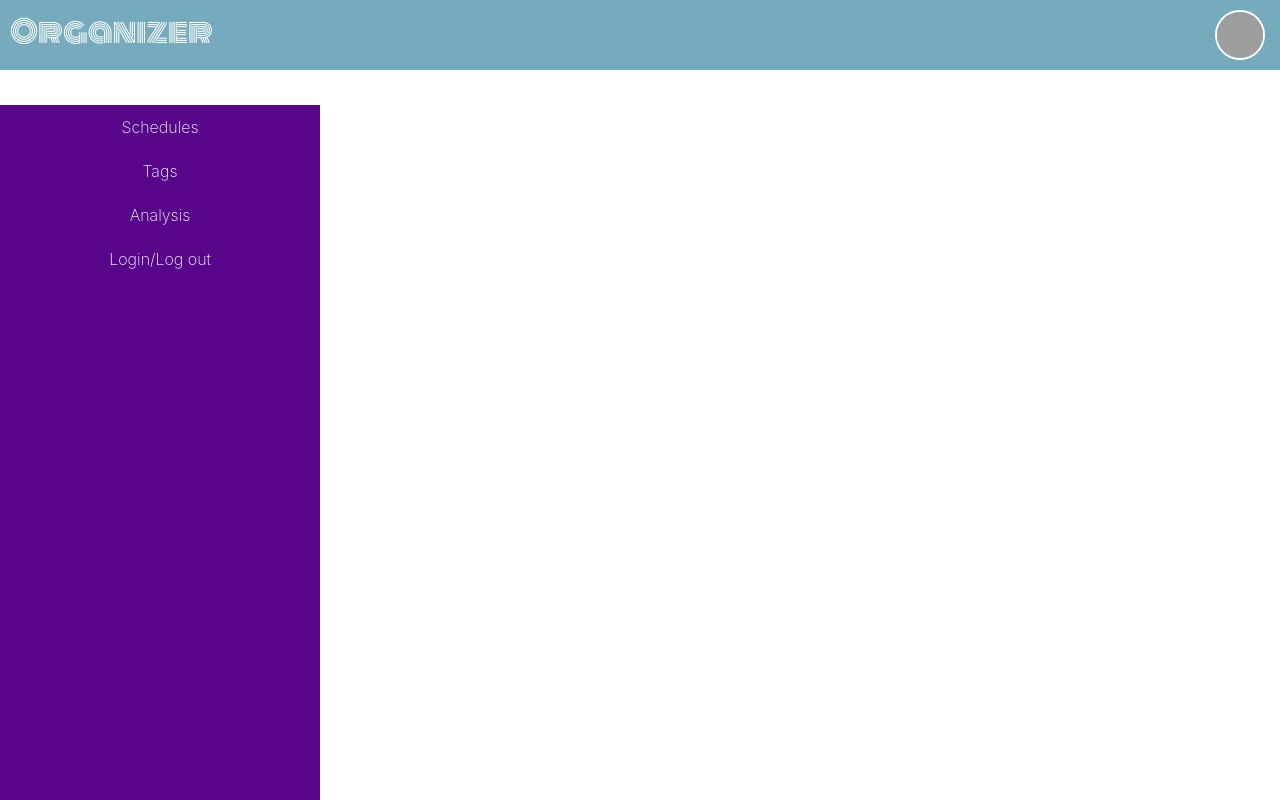
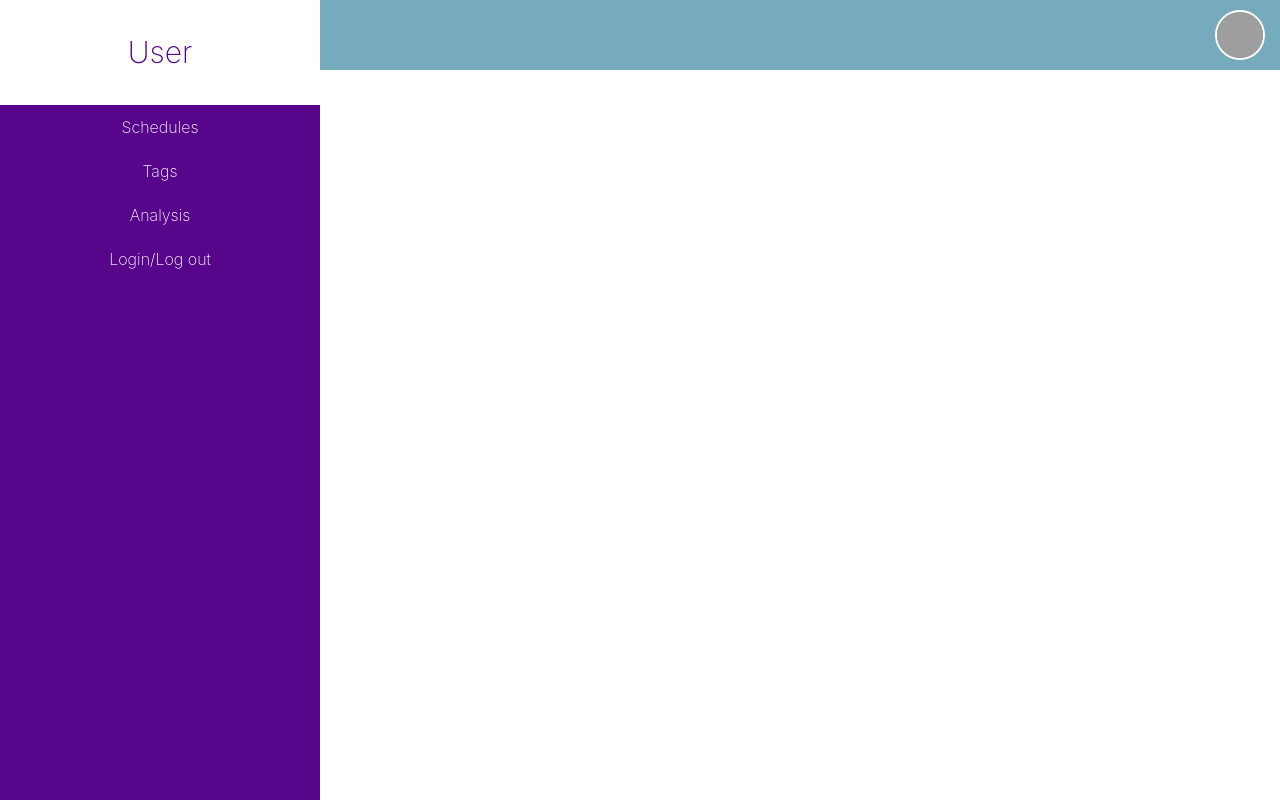
Before and after one commit to software-assignments-spring2021/spring-2019-organizer, a React (Create React App) app in the folder client/: page / in a window 1280 px wide. Built offline with nearby package versions, Linux system fonts and the light colour scheme; grey boxes are pictures that could not be loaded.

Commit message:
fixing minor bugs

```diff
--- a/client/src/components/Userprofile/Profile.jsx
+++ b/client/src/components/Userprofile/Profile.jsx
@@ -9,7 +9,6 @@ const profileStyle = {
         width: '100%',
         height: '70px',
         overflow: 'hidden',
-        position: 'fixed',
         backgroundColor: '#75abbc'
     }
 }
--- a/client/src/css/sidebar.css
+++ b/client/src/css/sidebar.css
@@ -9,6 +9,7 @@
   background-color: #57068C;
   color: #ffffff;
   text-align: center;
+  z-index: 10
 }
 
 #user {
--- a/client/src/index.css
+++ b/client/src/index.css
@@ -12,3 +12,9 @@ code {
   font-family: source-code-pro, Menlo, Monaco, Consolas, "Courier New",
     monospace;
 }
+
+Profile {
+  position: fixed;
+  top: 0px;
+  z-index: 20
+}
```
